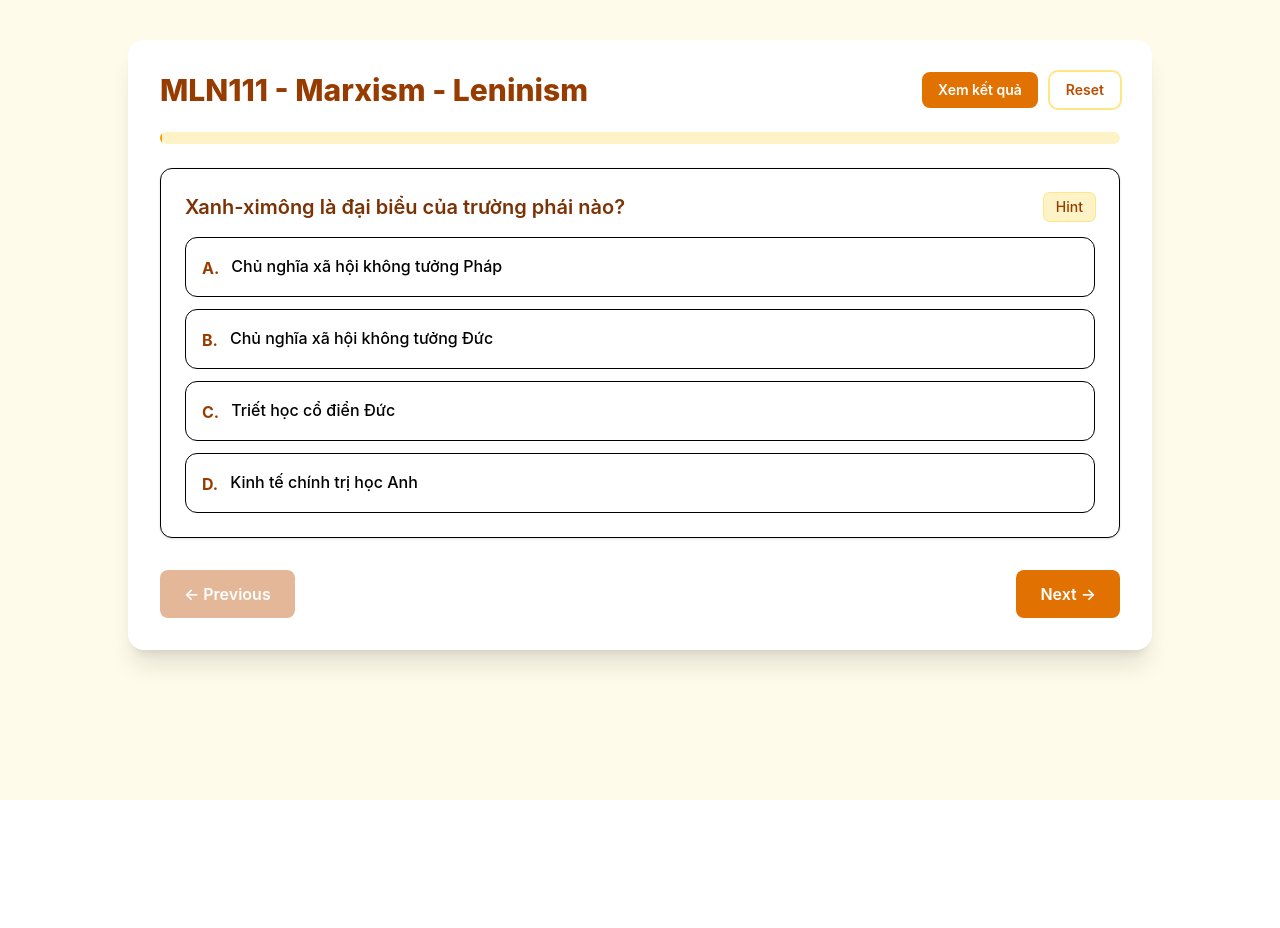
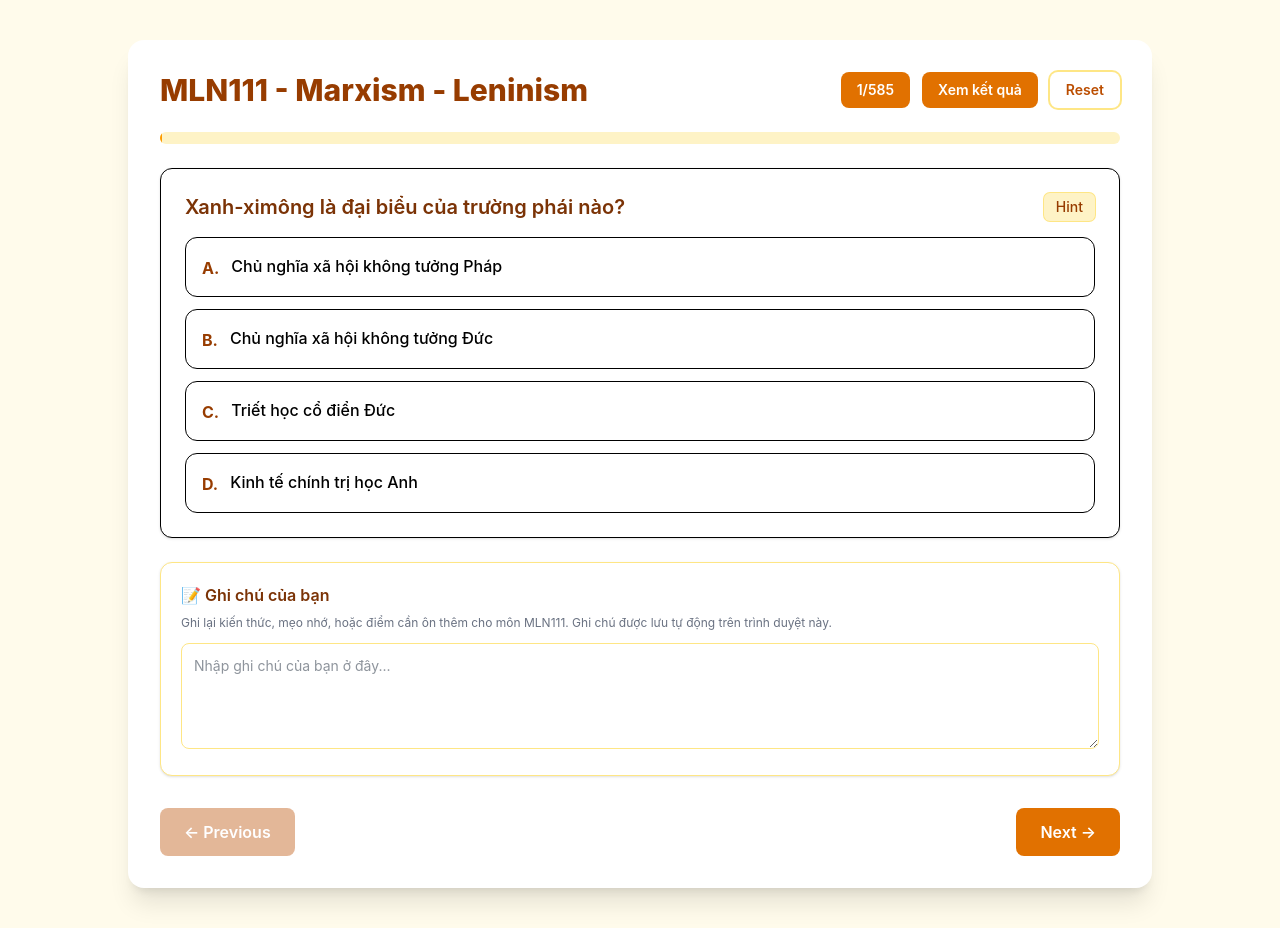
Before and after one commit to TruonTran/lean_quiz, a React (Vite) app: page /exam/mln111 in a window 1280 px wide. Before the commit the page ends 800 px from the top, so only its background shows below. Built offline with nearby package versions, Linux system fonts and the light colour scheme.

Commit message:
feat(result): them lam lai cau sai

```diff
--- a/src/pages/ExamPage.tsx
+++ b/src/pages/ExamPage.tsx
@@ -1,5 +1,5 @@
 import { useEffect, useMemo, useRef, useState } from "react";
-import { Link, useParams } from "react-router-dom";
+import { Link, useLocation, useParams } from "react-router-dom";
 import { getSubjectById } from "../data/subjects";
 import { useExamStore } from "../store/examStore";
 
@@ -7,20 +7,48 @@ export default function ExamPage() {
   const { subjectId } = useParams<{ subjectId: string }>();
 
   const subject = getSubjectById(subjectId ?? "");
+  const location = useLocation();
+
+  // Danh sách id câu hỏi cần làm lại (ví dụ khi bấm "Làm lại câu sai" ở trang kết quả)
+  const retryIds = (location.state as { retryIds?: number[] } | null)?.retryIds;
+  const isRetryMode = Boolean(retryIds && retryIds.length > 0);
 
   // Lấy nguyên object từ store trước
   const allAnswers = useExamStore((state) => state.answers);
   const allCurrentIndex = useExamStore((state) => state.currentIndex);
+  const allNotes = useExamStore((state) => state.notes);
 
   const setAnswer = useExamStore((state) => state.setAnswer);
   const setCurrentIndex = useExamStore((state) => state.setCurrentIndex);
   const clearExam = useExamStore((state) => state.clearExam);
+  const setNote = useExamStore((state) => state.setNote);
 
   // Memoize answers so reference doesn't change every render (fix exhaustive-deps)
   const answers = useMemo(
     () => (subjectId ? (allAnswers[subjectId] ?? {}) : {}),
     [allAnswers, subjectId],
   );
+
+  const note = subjectId ? (allNotes[subjectId] ?? "") : "";
+
+  const retryKey = retryIds && retryIds.length > 0 ? retryIds.join(",") : "";
+
+  // Danh sách câu hỏi cho lượt làm bài hiện tại:
+  // ưu tiên hàng đợi "làm lại câu sai" (retryIds) nếu có, mặc định là toàn bộ ngân hàng câu hỏi.
+  const questions = useMemo(() => {
+    if (!subject) return [];
+
+    if (retryIds && retryIds.length > 0) {
+      const byId = new Map(subject.questions.map((q) => [q.id, q]));
+      const filtered = retryIds
+        .map((id) => byId.get(id))
+        .filter((q): q is NonNullable<typeof q> => q !== undefined);
+      if (filtered.length > 0) return filtered;
+    }
+
+    return subject.questions;
+    // eslint-disable-next-line react-hooks/exhaustive-deps
+  }, [subject, retryKey]);
 
   const currentIndex = subjectId ? (allCurrentIndex[subjectId] ?? 0) : 0;
 
@@ -45,12 +73,12 @@ export default function ExamPage() {
           subjectId,
           Math.min(
             currentIndex + 1,
-            subject?.questions.length ? subject.questions.length - 1 : 0,
+            questions.length ? questions.length - 1 : 0,
           ),
         );
       } else if (/^[1-9]$/.test(e.key)) {
         const idx = parseInt(e.key, 10) - 1;
-        const question = subject?.questions[currentIndex];
+        const question = questions[currentIndex];
         if (!question) return;
         if (idx >= 0 && idx < question.options.length) {
           // emulate click (only if not answered yet)
@@ -64,7 +92,7 @@ export default function ExamPage() {
 
     window.addEventListener("keydown", handler);
     return () => window.removeEventListener("keydown", handler);
-  }, [subjectId, currentIndex, answers, setAnswer, setCurrentIndex, subject]);
+  }, [subjectId, currentIndex, answers, setAnswer, setCurrentIndex, questions]);
 
   // Close confirm modal on Escape and manage focus when modal opens/closes
   useEffect(() => {
@@ -108,8 +136,6 @@ export default function ExamPage() {
     );
   }
 
-  const questions = subject.questions;
-
   if (questions.length === 0) {
     return (
       <div className="flex h-screen items-center justify-center text-2xl font-semibold">
@@ -141,7 +167,6 @@ export default function ExamPage() {
     (Array.isArray(question.answer)
       ? question.answer.includes(selectedAnswer)
       : selectedAnswer === question.answer);
-
   const progress = ((currentIndex + 1) / questions.length) * 100;
 
   return (
@@ -155,6 +180,14 @@ export default function ExamPage() {
           </div>
 
           <div className="flex items-center gap-3">
+            <span className="rounded-lg bg-amber-600 px-4 py-2 text-sm font-semibold text-white hover:bg-amber-700 focus:outline-none focus:ring-2 focus:ring-amber-300">
+              {currentIndex + 1}/{questions.length}
+            </span>
+            {isRetryMode && (
+              <span className="rounded-lg bg-amber-600 px-4 py-2 text-sm font-semibold text-white hover:bg-amber-700 focus:outline-none focus:ring-2 focus:ring-amber-300">
+                Đang làm lại câu sai
+              </span>
+            )}
             <Link
               to={`/exam/${subjectId}/results`}
               className="rounded-lg bg-amber-600 px-4 py-2 text-sm font-semibold text-white hover:bg-amber-700 focus:outline-none focus:ring-2 focus:ring-amber-300"
@@ -265,6 +298,24 @@ export default function ExamPage() {
           )}
         </div>
 
+        {/* Ghi chú học tập của người dùng cho môn này */}
+        <div className="mt-6 rounded-xl border border-amber-200 bg-white p-5 shadow-sm">
+          <h3 className="mb-2 flex items-center gap-2 font-semibold text-amber-900">
+            📝 Ghi chú của bạn
+          </h3>
+          <p className="mb-3 text-xs text-gray-500">
+            Ghi lại kiến thức, mẹo nhớ, hoặc điểm cần ôn thêm cho môn{" "}
+            {subject.code}. Ghi chú được lưu tự động trên trình duyệt này.
+          </p>
+          <textarea
+            value={note}
+            onChange={(e) => subjectId && setNote(subjectId, e.target.value)}
+            placeholder="Nhập ghi chú của bạn ở đây..."
+            rows={4}
+            className="w-full resize-y rounded-lg border border-amber-200 p-3 text-sm text-gray-800 focus:outline-none focus:ring-2 focus:ring-amber-300"
+          />
+        </div>
+
         <div className="mt-8 flex items-center justify-between">
           <button
             onClick={() => {
--- a/src/pages/Resultspage.tsx
+++ b/src/pages/Resultspage.tsx
@@ -16,6 +16,7 @@ export default function ResultsPage() {
   const allAnswers = useExamStore((state) => state.answers);
   const setCurrentIndex = useExamStore((state) => state.setCurrentIndex);
   const clearExam = useExamStore((state) => state.clearExam);
+  const clearAnswers = useExamStore((state) => state.clearAnswers);
 
   if (!subject || !subjectId) {
     return (
@@ -48,8 +49,14 @@ export default function ResultsPage() {
 
   const reviewWrongOnly = () => {
     if (wrongQuestions.length === 0) return;
-    setCurrentIndex(subjectId, wrongQuestions[0].index);
-    navigate(`/exam/${subjectId}`);
+
+    const retryIds = wrongQuestions.map(({ q }) => q.id);
+
+    // Mở lại các câu đã trả lời sai để người học có thể chọn lại đáp án
+    clearAnswers(subjectId, retryIds);
+    setCurrentIndex(subjectId, 0);
+
+    navigate(`/exam/${subjectId}`, { state: { retryIds } });
   };
 
   return (
@@ -100,7 +107,7 @@ export default function ResultsPage() {
             disabled={wrongQuestions.length === 0}
             className="rounded-lg bg-amber-600 px-5 py-2.5 font-semibold text-white hover:bg-amber-700 disabled:cursor-not-allowed disabled:opacity-40"
           >
-            Ôn lại câu sai ({wrongQuestions.length})
+            Làm lại câu sai ({wrongQuestions.length})
           </button>
           <button
             onClick={() => {
--- a/src/store/examStore.ts
+++ b/src/store/examStore.ts
@@ -4,12 +4,19 @@ import { persist } from "zustand/middleware";
 interface ExamState {
   answers: Record<string, Record<number, number>>;
   currentIndex: Record<string, number>;
+  // Ghi chú học tập của người dùng cho từng môn
+  notes: Record<string, string>;
 
   setAnswer: (subjectId: string, questionId: number, answer: number) => void;
 
   setCurrentIndex: (subjectId: string, index: number) => void;
 
   clearExam: (subjectId: string) => void;
+
+  // Mở lại (xoá) đáp án của các câu hỏi cụ thể để người học làm lại (dùng cho "Làm lại câu sai")
+  clearAnswers: (subjectId: string, questionIds: number[]) => void;
+
+  setNote: (subjectId: string, note: string) => void;
 }
 
 export const useExamStore = create<ExamState>()(
@@ -17,6 +24,7 @@ export const useExamStore = create<ExamState>()(
     (set) => ({
       answers: {},
       currentIndex: {},
+      notes: {},
 
       setAnswer: (subjectId, questionId, answer) =>
         set((state) => ({
@@ -50,6 +58,27 @@ export const useExamStore = create<ExamState>()(
             currentIndex,
           };
         }),
+
+      clearAnswers: (subjectId, questionIds) =>
+        set((state) => {
+          const subjectAnswers = { ...state.answers[subjectId] };
+          questionIds.forEach((id) => delete subjectAnswers[id]);
+
+          return {
+            answers: {
+              ...state.answers,
+              [subjectId]: subjectAnswers,
+            },
+          };
+        }),
+
+      setNote: (subjectId, note) =>
+        set((state) => ({
+          notes: {
+            ...state.notes,
+            [subjectId]: note,
+          },
+        })),
     }),
     {
       name: "quiz-storage",
```
